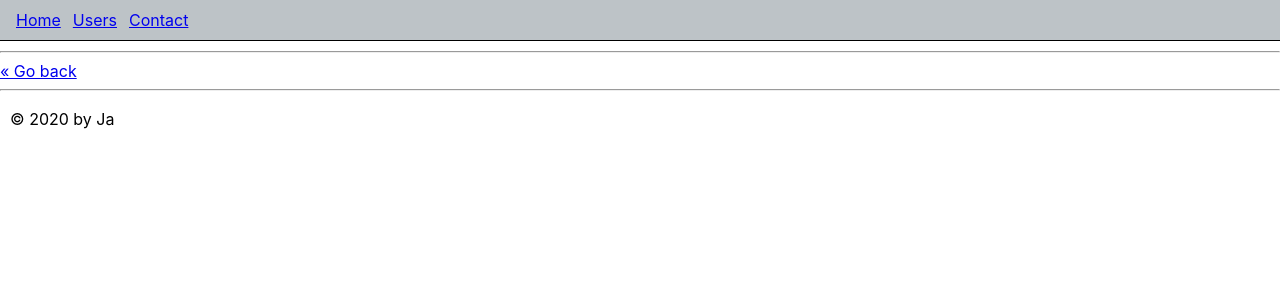
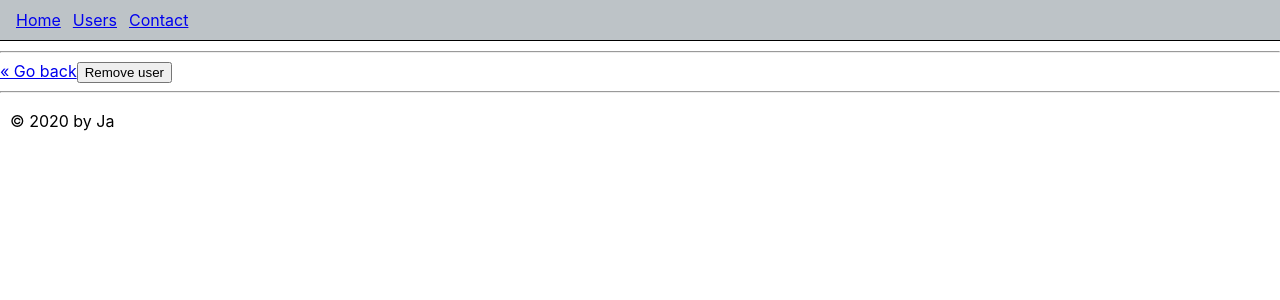
Before and after one commit to patrykomiotek/pd-react-app, a React (Create React App) app: page /users/1 in a window 1280 px wide. Shown: the top 300 px of the page. Built offline with nearby package versions, Linux system fonts and the light colour scheme; no server answers.

Commit message:
handler on user lists

```diff
--- a/src/pages/Users/UserDetails.js
+++ b/src/pages/Users/UserDetails.js
@@ -1,21 +1,28 @@
 import { useState, useEffect } from 'react';
-import { Link, useParams } from 'react-router-dom';
+import { Link, useParams, useHistory } from 'react-router-dom';
 
 import api from '../../api';
 
 function UserDetails() {
   const [user, setUser] = useState(null);
   const params = useParams();
+  const history = useHistory();
 
   useEffect(() => {
     api.get(`/users/${params.bizon}`)
     .then(data => setUser(data));
   }, []);
 
+  const handleDelete = () => {
+    api.delete(`/users/${params.bizon}`) // API
+    .then(() => history.push('/users')); // Browser router
+  };
+
   return (
     <div>
         {user && <h1>{user.name} {user.surname}</h1>}
         <Link to="/users">&laquo; Go back</Link>
+        <button onClick={handleDelete}>Remove user</button>
     </div>
   );
 }
--- a/src/pages/Users/Users.js
+++ b/src/pages/Users/Users.js
@@ -27,6 +27,10 @@ function Users() {
     return null;
   };
 
+  const handleRemove = (event, id) => {
+    console.log('id: ', id);
+  };
+
   return (
     <div>
       {showIndicator()}
@@ -41,6 +45,8 @@ function Users() {
           <Link to={`/users/${elem.id}/update`}>
             Edit
           </Link>
+          {' '}
+          <span onClick={(event) => handleRemove(event, elem.id)}>Remove</span>
         </div>
       ))}
     </div>
```
